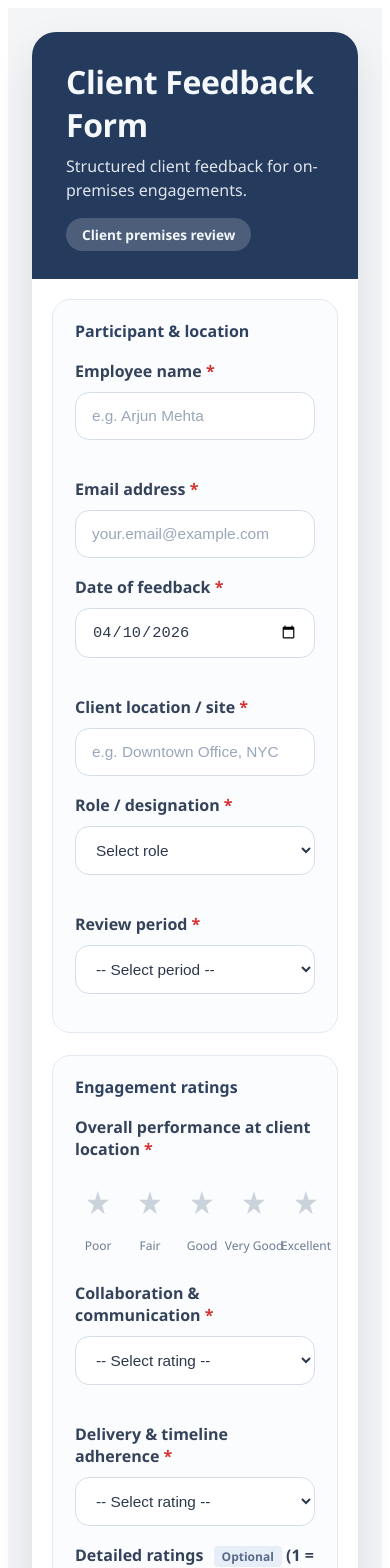
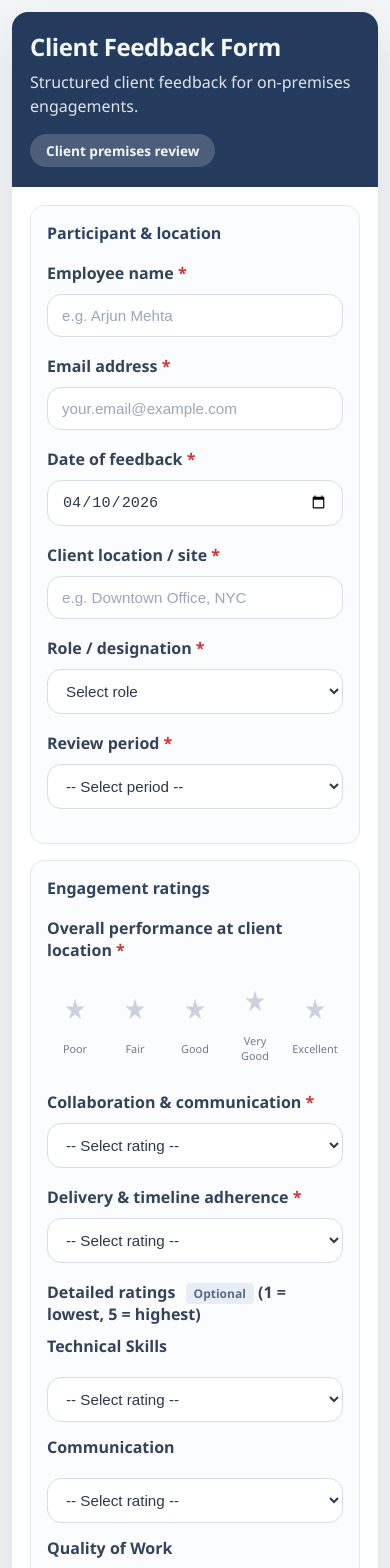
Before and after one commit to dev-aryan-dotcom/feedback-form-frontend, an Angular app: page /feedback in a window 390 px wide. Shown: the top 1568 px of the page. Built offline with nearby package versions, Linux system fonts and the light colour scheme.

Commit message:
made it responsive

```diff
--- a/src/app/link-generator/link-generator.css
+++ b/src/app/link-generator/link-generator.css
@@ -164,7 +164,43 @@ button,
 }
 
 @media (max-width: 640px) {
+  .generator-page {
+    padding: 14px;
+  }
+
   .generator-card {
-    padding: 22px;
+    padding: 18px;
+    border-radius: 16px;
+  }
+
+  h1 {
+    font-size: 1.45rem;
+    line-height: 1.25;
+  }
+
+  .actions,
+  .result-actions {
+    flex-direction: column;
+  }
+
+  button,
+  .open-form,
+  .open-link-btn,
+  .share-link-btn {
+    width: 100%;
+    justify-content: center;
+  }
+
+  .chip-input {
+    padding: 8px 10px;
+  }
+
+  .chip-list {
+    gap: 6px;
+  }
+
+  .chip {
+    width: 100%;
+    justify-content: space-between;
   }
 }
--- a/src/app/onsite-feedback/onsite-feedback.css
+++ b/src/app/onsite-feedback/onsite-feedback.css
@@ -146,7 +146,7 @@ input.ng-invalid.ng-touched, select.ng-invalid.ng-touched {
 
 .rating-stars {
   display: flex;
-  justify-content: flex-starttart;
+  justify-content: flex-start;
   gap: 8px;
   padding: 6px 0;
 }
@@ -346,11 +346,82 @@ footer {
 }
 
 @media (max-width: 600px) {
+  .page-wrapper {
+    padding: 12px;
+    align-items: flex-start;
+  }
+
+  .feedback-container {
+    border-radius: 16px;
+  }
+
+  .header {
+    padding: 20px 18px;
+  }
+
+  .header h1 {
+    font-size: 1.5rem;
+    line-height: 1.25;
+  }
+
   form {
-    padding: 20px;
+    padding: 18px;
   }
+
+  .section-block {
+    padding: 16px;
+    border-radius: 14px;
+    margin-bottom: 16px;
+  }
+
+  .row-2col {
+    flex-direction: column;
+    gap: 0;
+  }
+
+  .row-2col .form-group {
+    min-width: 0;
+  }
+
+  .rating-grid {
+    grid-template-columns: 1fr;
+  }
+
   .rating-stars {
-    gap: 6px;
-    justify-content: space-between;
+    gap: 4px;
+    flex-wrap: wrap;
+  }
+
+  .star-option {
+    min-width: calc(20% - 4px);
+    flex: 1 1 calc(20% - 4px);
+  }
+
+  .star-label {
+    font-size: 28px;
+  }
+
+  .star-caption {
+    font-size: 0.68rem;
+    white-space: normal;
+  }
+
+  .checkbox-group {
+    grid-template-columns: 1fr;
+  }
+
+  input,
+  select,
+  textarea {
+    padding: 12px 14px;
+    font-size: 0.95rem;
+  }
+
+  .submit-btn {
+    min-height: 48px;
+  }
+
+  footer {
+    padding: 12px 18px 16px;
   }
 }
--- a/src/styles.css
+++ b/src/styles.css
@@ -1 +1,19 @@
-/* You can add global styles to this file, and also import other style files */
+/* Global styles for responsive layout */
+
+html,
+body {
+	margin: 0;
+	padding: 0;
+	width: 100%;
+	min-height: 100%;
+}
+
+* {
+	box-sizing: border-box;
+}
+
+body {
+	overflow-x: hidden;
+	font-family: 'Segoe UI', Tahoma, Geneva, Verdana, sans-serif;
+	background: #eef2f7;
+}
```
